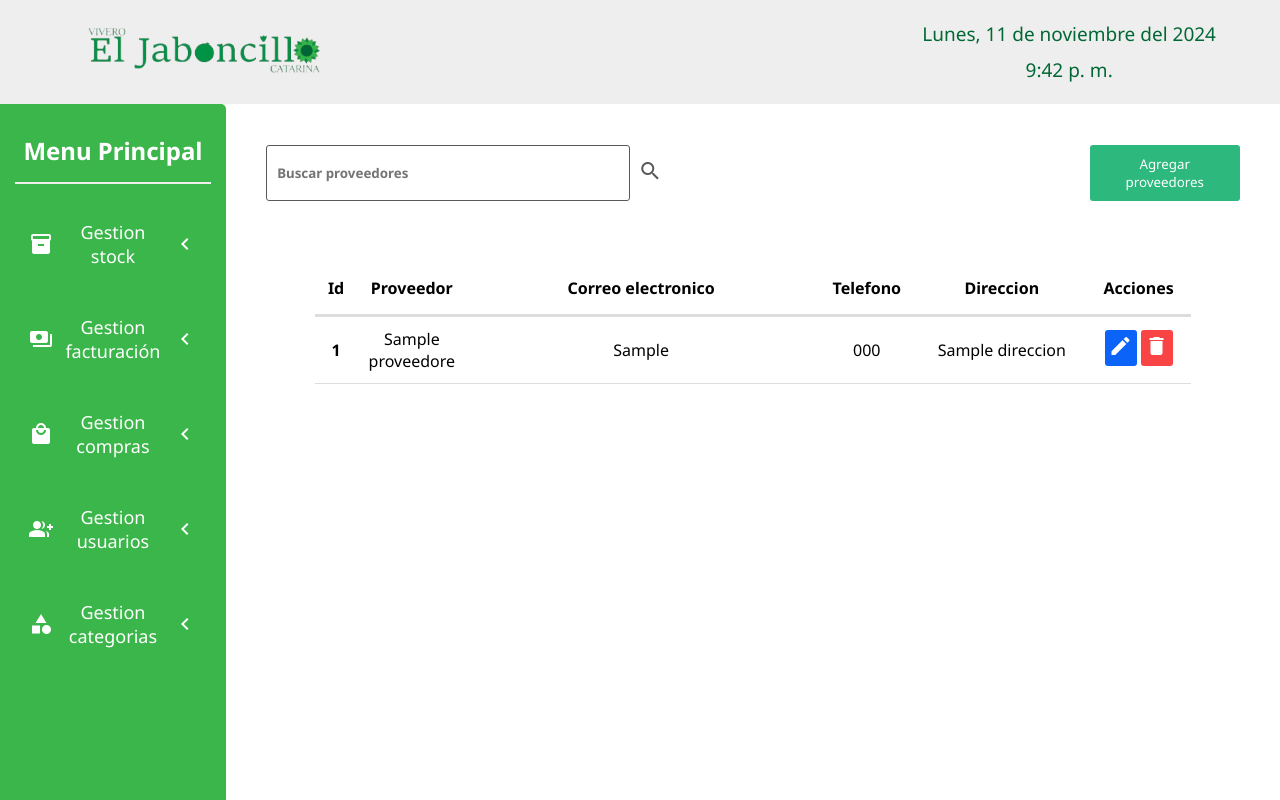
After one commit to ProyectoFinalJCR/ProyectoGraduacionElJaboncillo, a Flask app: template templates/proveedores.html in a window 1280 px wide. The commit adds this page. Run offline with Flask 3, Linux system fonts and the light colour scheme; the template is opened without the code that fills it: most values are stand-ins (such as "Sample title", 1, 10 or a date in 2020); one stand-in notice (Sample message) is shown; some libraries are stand-ins or nearby versions.

Commit message:
Crud proveedores

```diff
--- a/app.py
+++ b/app.py
@@ -653,6 +653,95 @@ def eliminarPlanta():
     flash(('La planta se ha sido eliminado con éxito.', 'success', '¡Éxito!'))
     return redirect(url_for('plantas'))
 
+@app.route('/proveedores', methods=["GET", "POST"])
+def proveedores():
+    if request.method == "POST":
+        nombreProveedor = request.form.get('nombre')
+        correoProveedor = request.form.get('correoProveedor')
+        telefonoProveedor = request.form.get('numeroTelefono')
+        direccionProveedor = request.form.get('direccion')
+
+        if not nombreProveedor:
+            flash(('Ingrese el nombre', 'error', '¡Error!'))
+            return redirect(url_for('proveedores'))
+        if not correoProveedor:
+            flash(('Ingrese el correo electronico', 'error', '¡Error!'))
+            return redirect(url_for('proveedores'))
+        if not telefonoProveedor:
+            flash(('Ingrese el telefono', 'error', '¡Error!'))
+            return redirect(url_for('proveedores'))
+        if not direccionProveedor:
+            flash(('Ingrese la direccion', 'error', '¡Error!'))
+            return redirect(url_for('proveedores'))
+
+        obtenerProveedores = text("SELECT * FROM proveedores WHERE correo_electronico=:correo_electronico")
+        if db.execute(obtenerProveedores, {'correo_electronico': correoProveedor}).rowcount > 0:
+            flash(('El proveedor ya existe', 'error', '¡Error!'))
+            return redirect(url_for('proveedores'))
+        else:
+            insertarProveedor = text("INSERT INTO proveedores (nombre_proveedor, correo_electronico, telefono, direccion) VALUES (:nombre_proveedor, :correo_proveedor, :telefono, :direccion)")
+            db.execute(insertarProveedor, {"nombre_proveedor": nombreProveedor, "correo_proveedor": correoProveedor, "telefono": telefonoProveedor, "direccion": direccionProveedor})
+
+            db.commit()
+        flash(('El proveedor se ha agregado correctamente', 'success', '¡Exito!'))
+        return redirect(url_for('proveedores'))
+    else:
+        obtenerProveedores = text("SELECT * FROM proveedores")
+        proveedores = db.execute(obtenerProveedores).fetchall()
+        return render_template('proveedores.html', Proveedores = proveedores)
+
+@app.route('/bajaProveedor', methods=["GET", "POST"])
+def bajaProveedor():
+    idProveedor = request.form.get('id_baja')
+    eliminarProveedor = text("DELETE FROM proveedores WHERE id = :id")
+    db.execute(eliminarProveedor, {"id": idProveedor})
+    db.commit()
+    flash(('El proveedor se ha eliminado con éxito.', 'success', '¡Éxito'))
+    return redirect(url_for('proveedores'))
+
+@app.route('/editarProveedores', methods=["GET", "POST"])
+def editarProveedores():
+    idProveedor = request.form.get('id_editar')
+    nombre_editar = request.form.get('nombre_editar')
+    correo_editar = request.form.get('correo_editar')
+    telefono_editar = request.form.get('telefono_editar')
+    direccion_editar = request.form.get('direccion_editar')
+
+    if not idProveedor:
+        flash(('No está recibiendo el id', 'error', '¡Error!'))
+        return redirect(url_for('proveedores'))
+    if not nombre_editar:
+        flash(('Ingrese el nombre', 'error', '¡Error!'))
+        return redirect(url_for('proveedores'))
+    if not correo_editar:
+        flash(('Ingrese un correo electronico', 'error', '¡Error!'))
+        return redirect(url_for('proveedores'))
+    if not telefono_editar:
+        flash(('Ingrese un numero', 'error', '¡Error!'))
+        return redirect(url_for('proveedores'))
+    if not direccion_editar:
+        flash(('Ingrese la direccion', 'error', '¡Error!'))
+        return redirect(url_for('proveedores'))
+
+    # VALIDANDO SI HAY UNA CATEGORIA CON ESE NOMBRE
+    validandoProveedor = text("SELECT * FROM proveedores WHERE correo_electronico=:correo_electronico AND id!=:id")
+    if db.execute(validandoProveedor, {'correo_electronico': correo_editar, 'id': idProveedor}).rowcount > 0:
+        flash(('Ya existe un proveedor con ese correo', 'error', '¡Error!'))
+        return redirect(url_for('proveedores'))
+
+    else:
+        obtenerProveedor = text("SELECT nombre_proveedor FROM proveedores WHERE id=:id")
+
+        if db.execute(obtenerProveedor, {'id': idProveedor}).rowcount > 0:
+            editarProveedor = text("UPDATE proveedores SET nombre_proveedor=:nombre_proveedor, correo_electronico=:correo_electronico, telefono=:telefono, direccion=:direccion WHERE id =:id")
+            db.execute(editarProveedor, {"id":idProveedor, "nombre_proveedor":nombre_editar, "correo_electronico":correo_editar, "telefono":telefono_editar, "direccion": direccion_editar})
+            db.commit()
+        else:
+            flash("Ha ocurrido un error", 'error', '¡Error!')
+            return redirect(url_for('proveedores'))
+
+    flash(('El proveedor ha sido editado con éxito.', 'success', '¡Éxito!'))
+    return redirect(url_for('proveedores'))
 
 @app.route('/catalogo')
 def catalogo():
--- /dev/null
+++ b/static/css/proveedores.css
@@ -0,0 +1,61 @@
+.container-table-inputs .table-proveedores{
+    width: 100%;
+    height: 100%;
+    padding: 20px;
+    display: flex;
+    justify-content: center;
+    align-items: start;
+}
+.container-table-inputs .table-proveedores table{
+    width: 90%;
+    border-collapse: collapse;
+    text-align: center;
+}
+.container-table-inputs .table-proveedores table thead{
+    width: 100%;
+    height: 55px;
+    text-align: center;
+}
+.container-table-inputs .container-inputsProveedores{
+    display: none;
+    flex-direction: column;
+    justify-content: start;
+    align-items: center;
+    padding: 20px;
+}
+/*Aplciamos el grid, las diviciones*/
+.container-table-inputs.active{
+    grid-template-columns: 2fr 1fr;
+}
+.container-inputsProveedores.show {
+    display: flex; /* Muestra el formulario al activar la clase 'show' */
+}
+.container-table-inputs .container-inputsProveedores .inputPlantas-title{
+    width: 100%;
+    height: auto;
+    display: flex;
+    justify-content: center;
+    align-items: center;
+    padding: 10px;
+}
+.container-table-inputs .container-inputsProveedores .form-proveedores{
+    width: 100%;
+    height: auto;
+}
+.container-table-inputs .container-inputsProveedores .form-proveedores  .input-proveedores{
+    display: flex;
+    flex-direction: column;
+    gap: 35px;
+}
+.container-table-inputs .container-inputsProveedores .form-proveedores .input-proveedores .input-proveedores{
+    width: 100%;
+    margin-top: 8px ;
+}
+.container-table-inputs .container-inputsProveedores .btn-agregar{
+    width: 100%;
+    display: flex;
+    flex-direction: row;
+    justify-content: end;
+    margin-top: 35px;
+    gap: 15px;
+}
--- /dev/null
+++ b/static/js/proveedores.js
@@ -0,0 +1,60 @@
+document.addEventListener('DOMContentLoaded', function(){
+    //Evento para mostrar formulario
+    document.querySelector('.btn-add-proveedores').addEventListener('click', function(){
+        const container_table_inputs = document.querySelector(".container-table-inputs");
+        const form_Proveedores = document.querySelector(".container-inputsProveedores");
+
+        //alternar clases para expandir la tabla y mostrar el formulario
+        container_table_inputs.classList.toggle("active");
+        form_Proveedores.classList.toggle("show");
+        console.log("este se activa")
+        //btn cancelar regresa la tabla al centro, quitandole las clases
+        document.getElementById("btn-cancel").addEventListener("click", function(){
+            form_Proveedores.classList.remove("show")
+            container_table_inputs.classList.remove("active")
+        });
+    });
+
+        // ABRIR Y OBTENER DATOS PARA EL MODAL
+    // Obtener el modal y los elementos que queremos manipular
+    const modal = document.getElementById("myModal");
+    const btnsEdit = document.querySelectorAll(".btn-edit");
+    const inputId = document.getElementById("id_editar");
+    const inputNombre = document.getElementById("nombre_editar");
+    const inputCorreo = document.getElementById("correo_editar");
+    const inputTelefono = document.getElementById("telefono_editar");
+    const inputDireccion = document.getElementById("direccion_editar");
+
+    // Agregar evento para abrir el modal en cada botón de edición
+    btnsEdit.forEach((btn) => {
+      btn.addEventListener('click', (event) => {
+        // Obtener la fila de la tabla donde se hizo clic
+        const row = event.target.closest("tr");
+
+        // Obtener los datos de la categoría de esa fila
+        const proveedorId = row.cells[0].innerText;
+        const proveedorNombre = row.cells[1].innerText;
+        const proveedorCorreo = row.cells[2].innerText;
+        const proveedorTelefono = row.cells[3].innerText;
+        const proveedorDireccion = row.cells[4].innerText;
+
+
+        // Rellenar los campos del modal con los datos obtenidos
+        inputId.value = proveedorId;
+        inputNombre.value = proveedorNombre;
+        inputNombre.textContent = proveedorNombre;
+
+        inputCorreo.value = proveedorCorreo;
+        inputCorreo.textContent = proveedorCorreo;
+
+        inputTelefono.value = proveedorTelefono;
+        inputTelefono.textContent = proveedorTelefono;
+
+        inputDireccion.value = proveedorDireccion;
+        inputDireccion.textContent = proveedorDireccion;
+
+        // Mostrar el modal
+        modal.style.display = "block";
+      });
+    });
+})
--- a/templates/layout.html
+++ b/templates/layout.html
@@ -9,6 +9,7 @@
     <link rel="stylesheet" href="/static/css/usuarios.css">
     <link rel="stylesheet" href="/static/css/plantas.css">
     <link rel="stylesheet" href="/static/css/insumos.css">
+    <link rel="stylesheet" href="/static/css/proveedores.css">
     <link rel="stylesheet" href="https://fonts.googleapis.com/icon?family=Material+Icons">
     <link rel="preconnect" href="https://fonts.googleapis.com">
     <link rel="preconnect" href="https://fonts.gstatic.com" crossorigin>
@@ -73,7 +74,7 @@
                     </button>
                     <div class="options">
                         <ul>
-                            <li ><a href="#">Proveedores</a></li>
+                            <li ><a href="/proveedores">Proveedores</a></li>
                             <li ><a href="#">Compras</a></li>
                             <li ><a href="#">Reportes</a></li>
                         </ul>
@@ -119,6 +120,7 @@
 <script src="/static/js/usuarios.js"></script>
 <script src="/static/js/subcategoria.js"></script>
 <script src="/static/js/insumos.js"></script>
+<script src="/static/js/proveedores.js"></script>
 <!-- Carga jQuery primero -->
 <script src="https://cdnjs.cloudflare.com/ajax/libs/jquery/3.6.0/jquery.min.js"></script>
 
--- /dev/null
+++ b/templates/proveedores.html
@@ -0,0 +1,130 @@
+{% extends "layout.html" %}
+{% block title %}
+Proveedores | El Jaboncillo
+{% endblock %}
+
+{% block main %}
+<div class="search">
+    <form action="#">
+        <input class="input" name="search" id="search" placeholder="Buscar proveedores">
+        <button class="btn-search" type="submit">
+            <i class="material-icons">search</i>
+        </button>
+    </form>
+    <div>
+        <button class="btn-add-proveedores btn">Agregar proveedores</button>
+    </div>
+</div>
+<div class="container-table-inputs">
+    {%if proveedores == [] %}
+    <div class="table-insumos">
+        <h3>No hay proveedores en la lista</h3>
+    </div>
+    {%else%}
+    <div class="table-proveedores">
+        <table class="table">
+            <thead>
+                <tr>
+                    <th>Id</th>
+                    <th>Proveedor</th>
+                    <th>Correo electronico</th>
+                    <th>Telefono</th>
+                    <th>Direccion</th>
+                    <th>Acciones</th>
+                </tr>
+            </thead>
+            <tbody>
+                {% for proveedores in Proveedores %}
+                <tr>
+                    <td>{{proveedores.id }}</td>
+                    <td>{{proveedores.nombre_proveedor}}</td>
+                    <td>{{proveedores.correo_electronico}}</td>
+                    <td>{{proveedores.telefono}}</td>
+                    <td>{{proveedores.direccion}}</td>
+                    <td class="btn-acciones">
+                        <button class="btn-edit" id="openModalCat">
+                            <i class="material-icons">edit</i>
+                        </button>
+                        <form action="/bajaProveedor" method="post" class="form-baja">
+                            <input type="hidden" id="id_baja" name="id_baja" value="{{proveedores.id}}">
+                            <button class="btn-delete" type="submit">
+                                <i class="material-icons">delete</i>
+                            </button>
+                        </form>
+                    </td>
+                </tr>
+                {% endfor %}
+            </tbody>
+        </table>
+    </div>
+    {%endif%}
+    <div class="container-inputsProveedores">
+        <div class="inputProveedores-title">
+            <h3>Nuevo Proveedor</h3>
+        </div>
+        <form action="/proveedores" id="form-proveedores" method="post" class="form-proveedores">
+            <section class="input-proveedores">
+                <div>
+                    <input type="text" id="nombre" class="input input-proveedores" name="nombre"
+                        placeholder="Nombre del Proveedor">
+                </div>
+                <div>
+                    <input type="text" id="correoProveedor" class="input input-proveedores" name="correoProveedor"
+                        placeholder="Correo Electronico">
+                </div>
+                <div>
+                    <input type="number" id="numeroTelefono" class="input input-proveedores" name="numeroTelefono"
+                        placeholder="Telefono">
+                </div>
+                <div>
+                    <input type="text" id="direccion" class="input input-proveedores" name="direccion"
+                        placeholder="Direccion">
+                </div>
+            </section>
+            <section class="btn-agregar">
+                <button type="button" class="btn" id="btn-cancel">Cancelar</button>
+                <button type="submit" class="btn" id="btn-add-proveedores">Agregar</button>
+            </section>
+        </form>
+    </div>
+</div>
+
+<!-- Modal editar categoria -->
+<div id="myModal" class="modal">
+    <div class="modal-content form-proveedores">
+        <span class="close">&times;</span>
+        <h2>Editar proveedor</h2>
+        <form action="/editarProveedores" method="post" class="form-proveedores">
+            <div class="input-proveedores">
+                <input type="hidden" id="id_editar" name="id_editar" value="{{Proveedores.id}}">
+                <input type="text" id="nombre_editar" class="input" name="nombre_editar"
+                    value="{{Proveedores.nombre_proveedor}}">
+                <input type="text" id="correo_editar" class="input" name="correo_editar"
+                    value="{{Proveedores.correo_electronico}}">
+                <input type="text" id="telefono_editar" class="input" name="telefono_editar"
+                    value="{{Proveedores.direccion}}">
+                <input type="text" id="direccion_editar" class="input" name="direccion_editar"
+                    value="{{Proveedores.direccion}}">
+            </div>
+            <div class="btn-modal">
+                <button type="button" class="btn close-modal">Cancelar</button>
+                <button type="submit" class="btn" id="btn-edit-proveedores">Editar</button>
+            </div>
+        </form>
+    </div>
+</div>
+
+<!-- Mostrar mensaje de éxito -->
+{% with messages = get_flashed_messages() %}
+{% if messages %}
+  <script>
+    Swal.fire({
+      title:'{{ messages[0][2] }}',
+      text: '{{ messages[0][0] }}',
+      icon: '{{ messages[0][1] }}',
+      confirmButtonText: 'OK'
+    });
+  </script>
+{% endif %}
+{% endwith %}
+{% endblock %}
```
